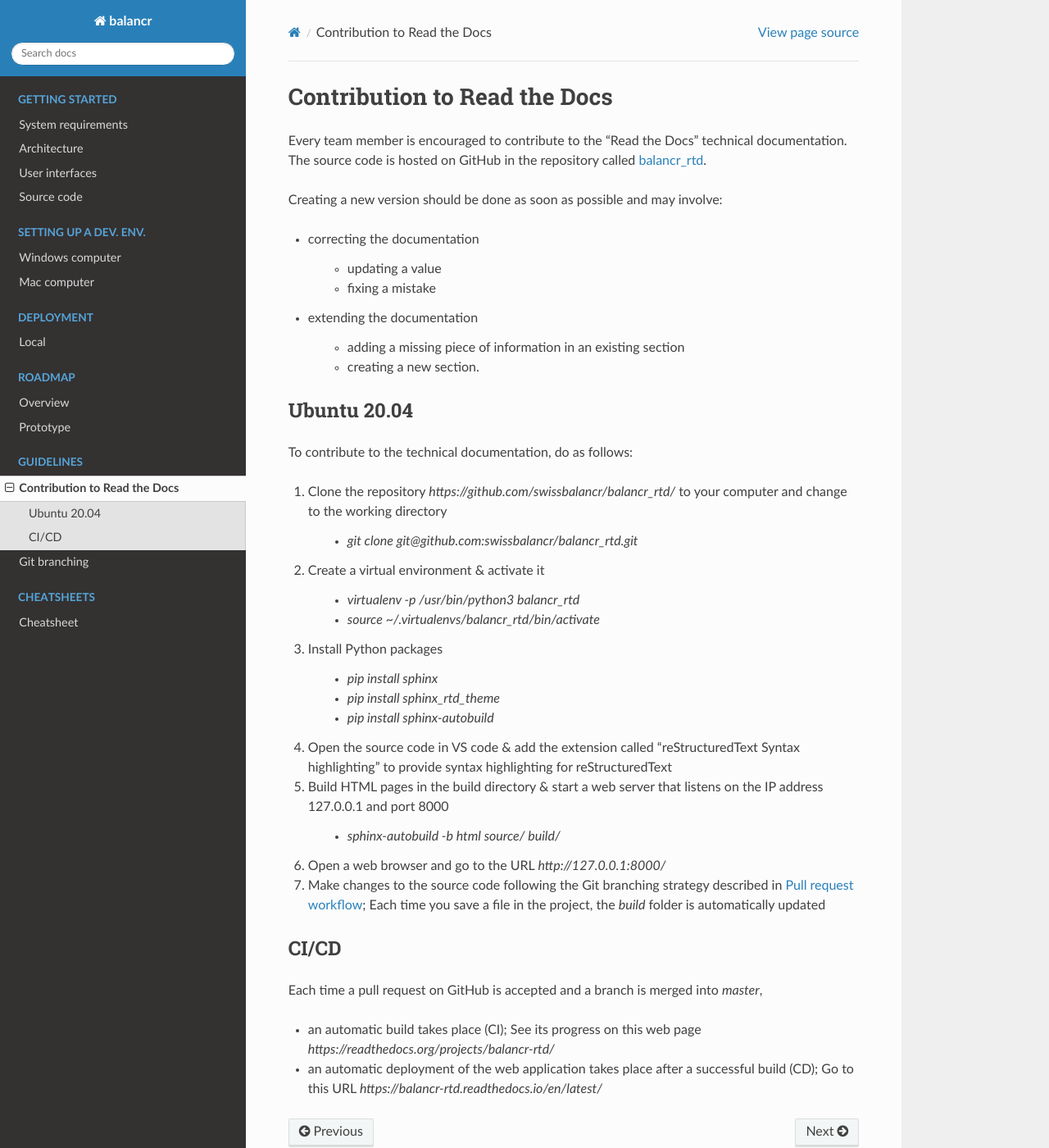
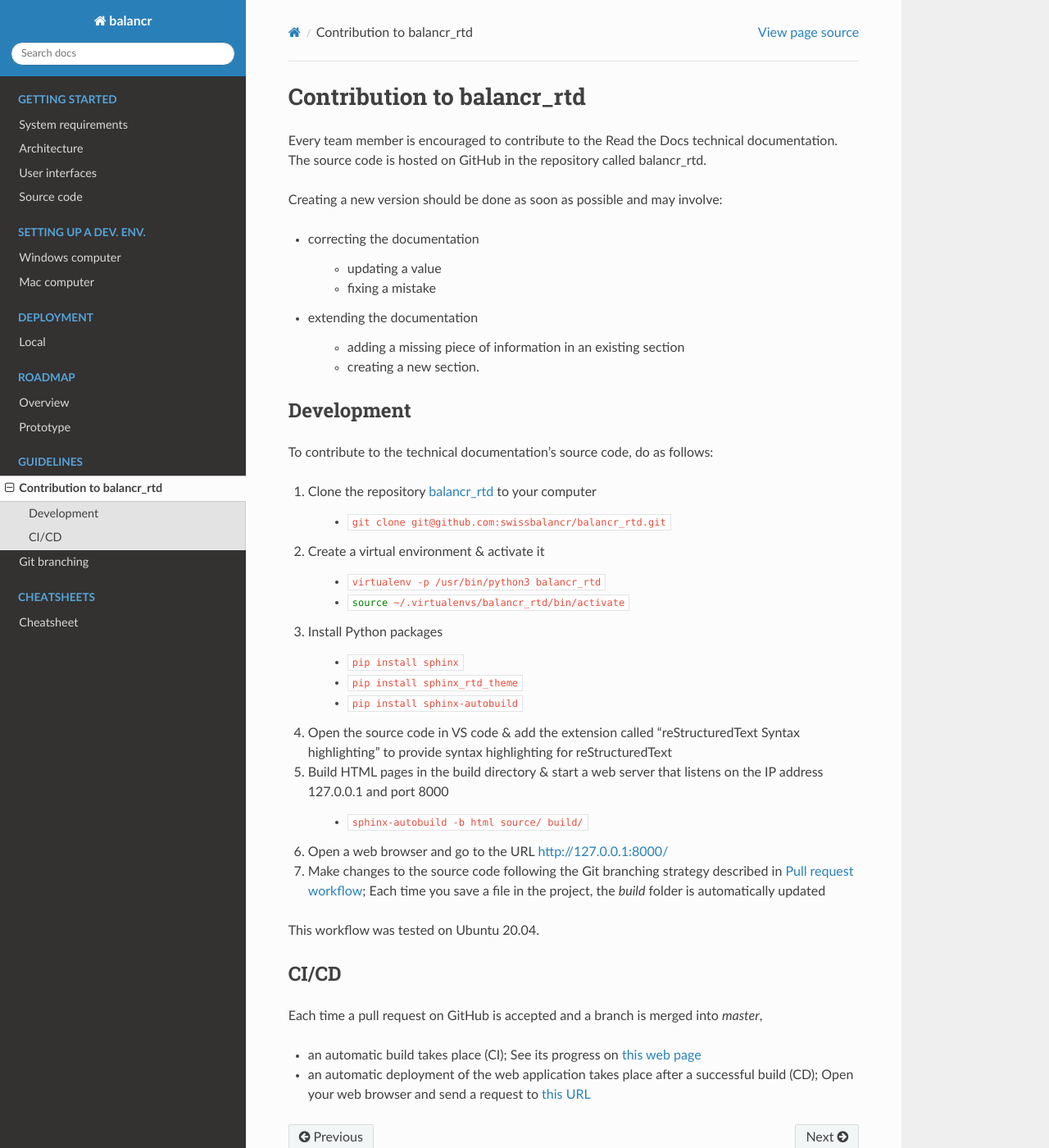
Before and after one commit to swissbalancr/balancr_rtd, a Sphinx documentation site: the page built from source/guidelines/readthedocs.rst, in a window 1280 px wide and 1400 px high. Shown: the whole window at 82% size. Built offline with Sphinx 7.4.7 and the Read the Docs theme 2.0.0, drawn with Linux system fonts in a browser that asks for light colours.

Commit message:
Updated cheatsheet and introduced code syntax highlight

```diff
--- a/source/cheatsheets/cheatsheet.rst
+++ b/source/cheatsheets/cheatsheet.rst
@@ -2,9 +2,11 @@
 Cheatsheet
 ==========
 
-Read the Docs
-=============
+balancr_rtd
+===========
 
-- Access source code repository on GitHub: `https://github.com/swissbalancr/balancr_rtd/ <https://github.com/swissbalancr/balancr_rtd/>`_
-- Manage CI/CD workflow for the project `balancr_rtd`: `https://readthedocs.org/projects/balancr-rtd/ <https://readthedocs.org/projects/balancr-rtd/>`_
-- Access balancr's technical documentation website: `https://balancr-rtd.readthedocs.io/en/latest/ <https://balancr-rtd.readthedocs.io/en/latest/>`_
+This  project deals with balancr's technical documentation:
+
+- Access the source code repository on GitHub : `https://github.com/swissbalancr/balancr_rtd/ <https://github.com/swissbalancr/balancr_rtd/>`_
+- Manage CI/CD workflow: `https://readthedocs.org/projects/balancr-rtd/ <https://readthedocs.org/projects/balancr-rtd/>`_
+- Access the website: `https://balancr-rtd.readthedocs.io/en/latest/ <https://balancr-rtd.readthedocs.io/en/latest/>`_
--- a/source/conf.py
+++ b/source/conf.py
@@ -24,3 +24,15 @@
 
 html_theme = 'sphinx_rtd_theme'
 html_static_path = ['_static']
+
+#-- Define a global variable rst_prolog ------
+# https://stackoverflow.com/questions/10870719/inline-code-highlighting-in-restructuredtext
+
+rst_prolog = """
+.. role:: python(code)
+    :language: python
+    :class: highlight
+.. role:: bash(code)
+    :language: bash
+    :class: highlight
+"""
--- /dev/null
+++ b/source/docutils.conf
@@ -0,0 +1,2 @@
+[restructuredtext parser]
+syntax_highlight = short
--- a/source/guidelines/readthedocs.rst
+++ b/source/guidelines/readthedocs.rst
@@ -1,8 +1,8 @@
-=============================
-Contribution to Read the Docs
-=============================
+===========================
+Contribution to balancr_rtd
+===========================
 
-Every team member is encouraged to contribute to the "Read the Docs" technical documentation. The source code is hosted on GitHub in the repository called `balancr_rtd <https://github.com/swissbalancr/balancr_rtd>`_.
+Every team member is encouraged to contribute to the Read the Docs technical documentation. The source code is hosted on GitHub in the repository called balancr_rtd.
 
 Creating a new version should be done as soon as possible and may involve:
 
@@ -16,38 +16,40 @@
     - adding a missing piece of information in an existing section
     - creating a new section.
 
-Ubuntu 20.04
-============
+Development
+===========
 
-To contribute to the technical documentation, do as follows:
+To contribute to the technical documentation's source code, do as follows:
 
-1. Clone the repository `https://github.com/swissbalancr/balancr_rtd/` to your computer and change to the working directory
+1. Clone the repository `balancr_rtd <https://github.com/swissbalancr/balancr_rtd/>`_ to your computer
 
-    - `git clone git@github.com:swissbalancr/balancr_rtd.git`
+    - :bash:`git clone git@github.com:swissbalancr/balancr_rtd.git`
 
 2. Create a virtual environment & activate it
 
-    - `virtualenv -p /usr/bin/python3 balancr_rtd`
-    - `source ~/.virtualenvs/balancr_rtd/bin/activate`
+    - :bash:`virtualenv -p /usr/bin/python3 balancr_rtd`
+    - :bash:`source ~/.virtualenvs/balancr_rtd/bin/activate`
 
 3. Install Python packages
 
-    - `pip install sphinx`
-    - `pip install sphinx_rtd_theme`
-    - `pip install sphinx-autobuild`
+    - :bash:`pip install sphinx`
+    - :bash:`pip install sphinx_rtd_theme`
+    - :bash:`pip install sphinx-autobuild`
 
 4. Open the source code in VS code & add the extension called "reStructuredText Syntax highlighting" to provide syntax highlighting for reStructuredText
 5. Build HTML pages in the build directory & start a web server that listens on the IP address 127.0.0.1 and port 8000
 
-    - `sphinx-autobuild -b html source/ build/`
+    - :bash:`sphinx-autobuild -b html source/ build/`
 
-6. Open a web browser and go to the URL `http://127.0.0.1:8000/`
+6. Open a web browser and go to the URL `http://127.0.0.1:8000/ <http://127.0.0.1:8000/>`_
 7. Make changes to the source code following the Git branching strategy described in :ref:`Pull request workflow`; Each time you save a file in the project, the `build` folder is automatically updated
+
+This workflow was tested on Ubuntu 20.04.
 
 CI/CD
 =====
 
 Each time a pull request on GitHub is accepted and a branch is merged into `master`,
 
-- an automatic build takes place (CI); See its progress on this web page `https://readthedocs.org/projects/balancr-rtd/`
-- an automatic deployment of the web application takes place after a successful build (CD); Go to this URL `https://balancr-rtd.readthedocs.io/en/latest/`
+- an automatic build takes place (CI); See its progress on `this web page <https://readthedocs.org/projects/balancr-rtd/>`_
+- an automatic deployment of the web application takes place after a successful build (CD); Open your web browser and send a request to `this URL <https://balancr-rtd.readthedocs.io/en/latest/>`_
```
Also changed, not shown: source/guidelines/git_branching.rst (+16 -14 lines).
